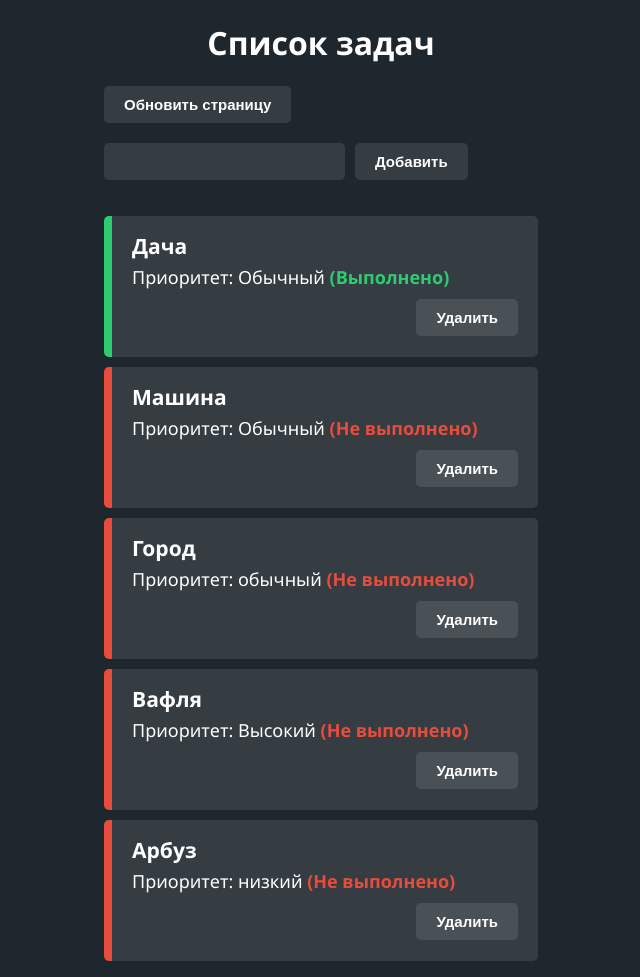
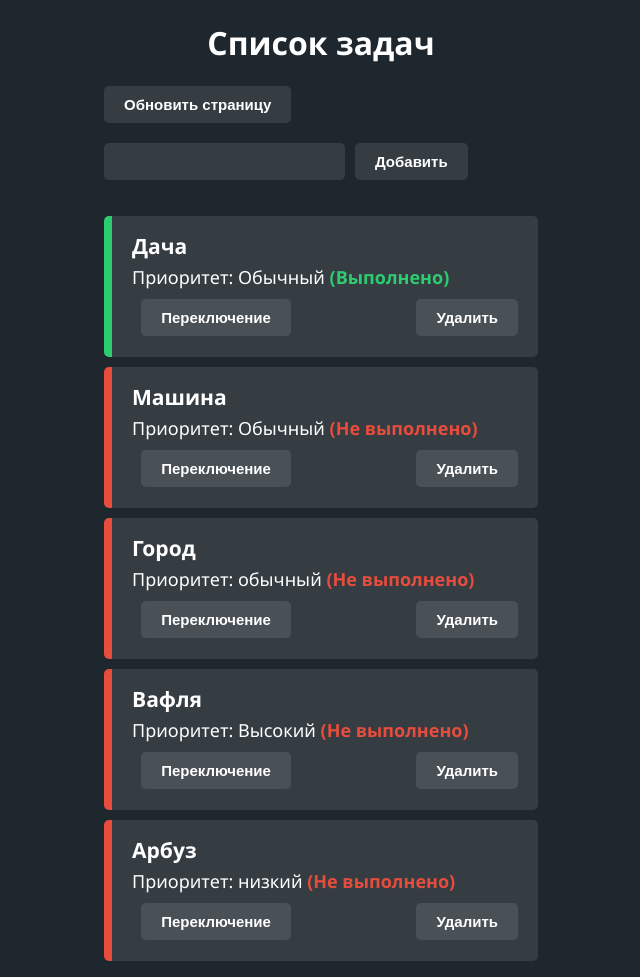
Before and after one commit to MiFix3676/Task-Manager, a Flask app: page /tasks in a window 1280 px wide. Shown: the whole page, without its empty margins (319-959 px from the left). Run offline with Flask 3, Linux system fonts and the light colour scheme.

Commit message:
Добавил кнопку переключение статуса задачи

```diff
--- a/app.py
+++ b/app.py
@@ -8,7 +8,7 @@ class Task:
         self.priority = priority
 
     def mark_task(self):
-        self.done = True
+        self.done = not self.done
 
     def set_priority(self, new_priority):
         self.priority = new_priority
@@ -71,6 +71,15 @@ def delete():
         save_tasks(tasks)
     return redirect(url_for("tasks"))
 
+@app.route("/toggle", methods=["POST"])
+def toggle():
+    index_str = request.form.get("task_index")
+    index = int(index_str)
+    tasks = load_tasks()
+    if 0 <= index < len(tasks):
+        tasks[index].mark_task()
+        save_tasks(tasks)
+        return redirect(url_for("tasks"))
 
 if __name__ == "__main__":
     app.run(debug=True)
--- a/static/style.css
+++ b/static/style.css
@@ -97,3 +97,13 @@ input{
 .task-pending, .task-done {
     white-space: nowrap;
 }
+.card-action {
+    display: flex;
+}
+
+.toggle-form {
+    margin-top: 10px;
+    display: flex;
+    justify-content: flex-end;
+    width: 70%;
+}
--- a/templates/tasks.html
+++ b/templates/tasks.html
@@ -33,10 +33,16 @@
     <b>(Не выполнено)</b>
     {% endif %}
         </div>
+        <div class="card-action">
+            <form class="toggle-form" action="/toggle" method="post">
+        <input type="hidden" name="task_index" value="{{ loop.index0 }}">
+        <button class="btn-toggle" type="submit">Переключение</button>
+    </form>
     <form class="delete-form" action="/delete" method="post">
         <input type="hidden" name="task_index" value="{{ loop.index0 }}">
         <button class="btn-delete" type="submit">Удалить</button>
     </form>
+        </div>
     </li>
     {% endfor %}
 </ul>
```
